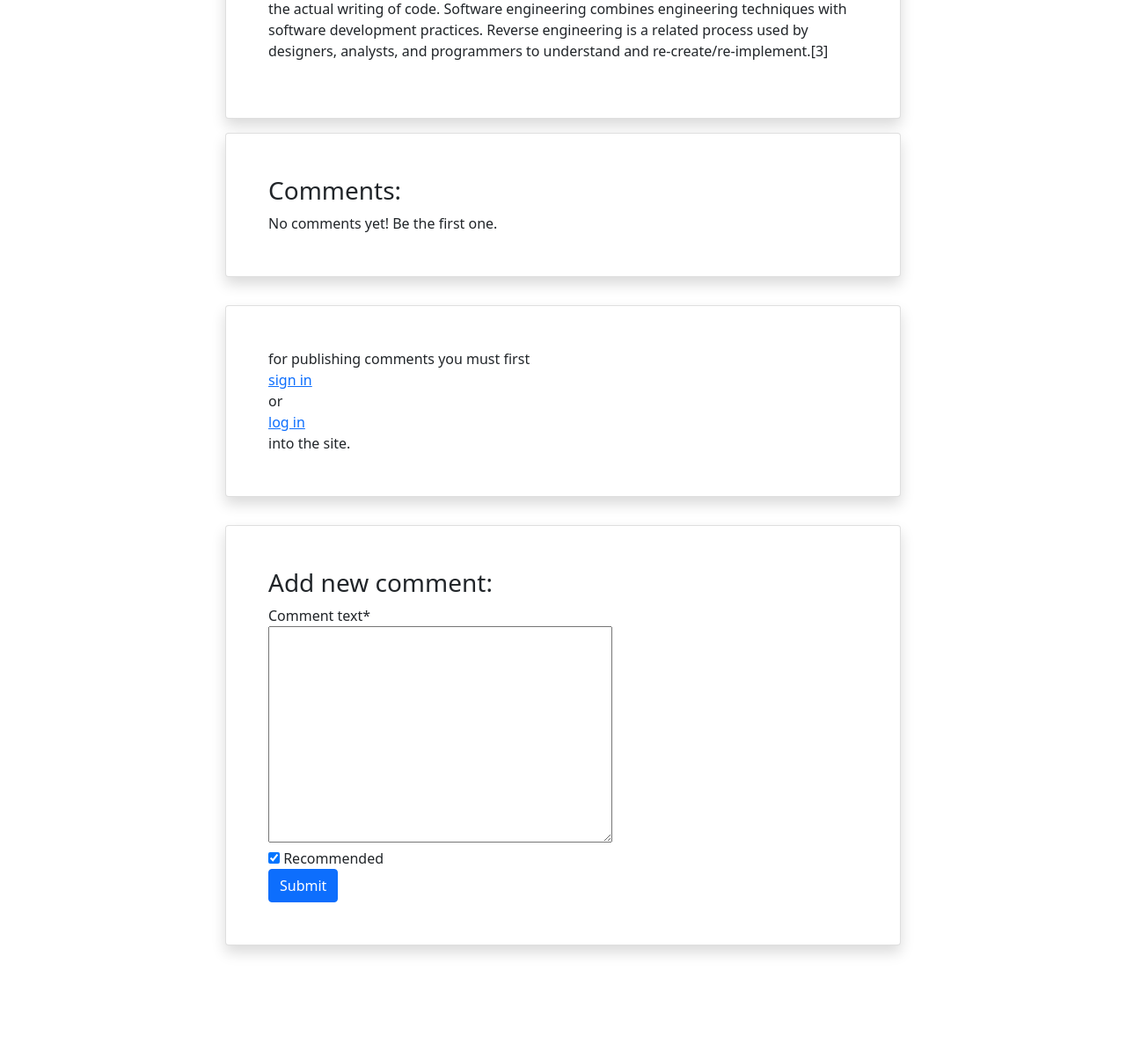
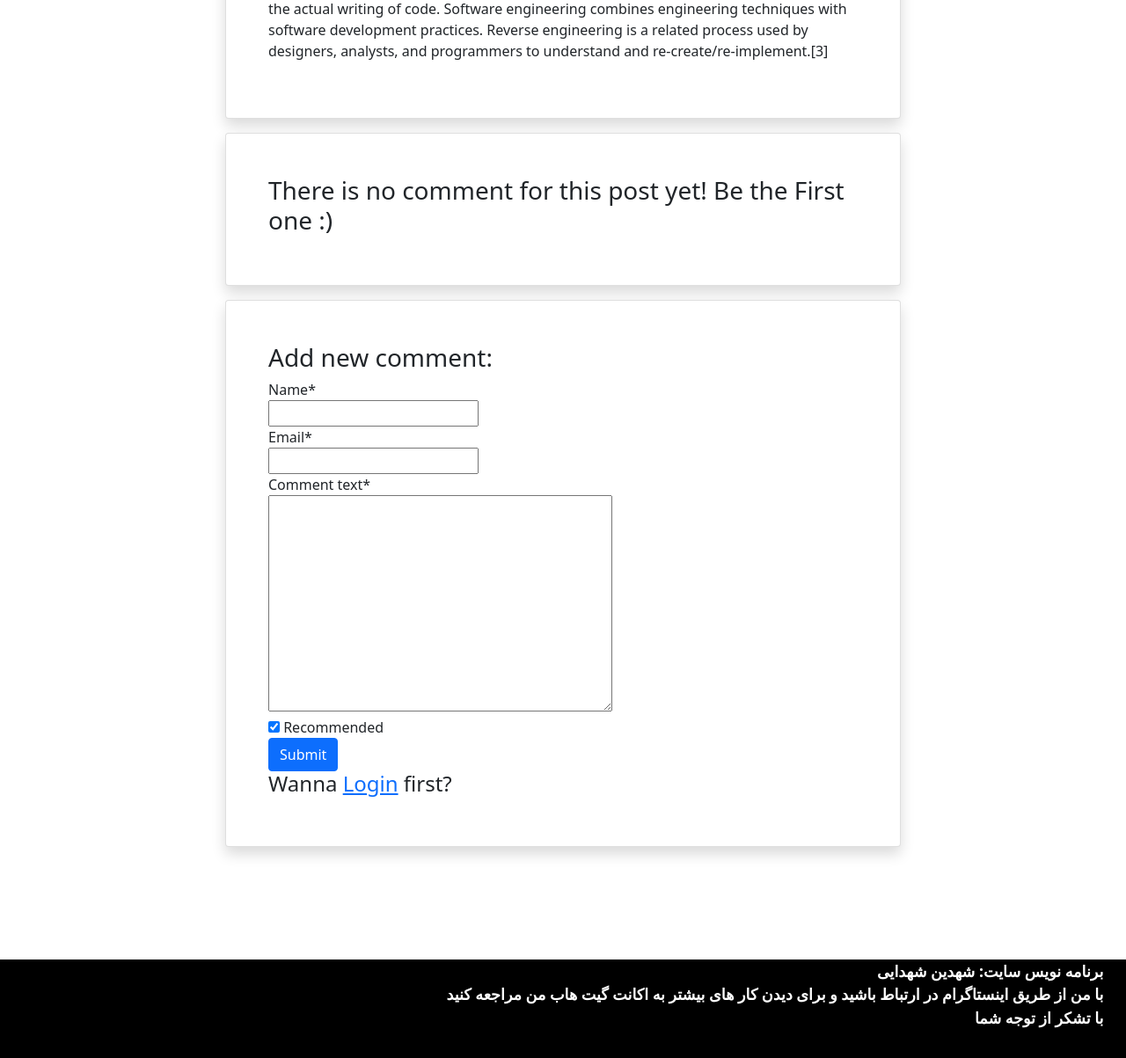
Before and after one commit to shahdin-sh/django_Blog_project, a Django app: page /1 in a window 1280 px wide. Shown: the part 715-1918 px from the top of the page at 88% size. Run offline with Django 4.2, Linux system fonts and the light colour scheme; data comes from the database, SQL or seed files in the repository; both versions use the stored data as it was after the commit; some libraries are stand-ins or nearby versions.

Commit message:
add none user comment section for users who dont want to login into the site

```diff
--- a/Blog/forms.py
+++ b/Blog/forms.py
@@ -1,5 +1,6 @@
 from django import forms
 from .models import *
+from django.contrib.auth.models import User
 
 
 class NewPostForm(forms.ModelForm):
@@ -18,3 +19,9 @@ class FavoritePostForm(forms.ModelForm):
     class Meta:
         model = Favorite
         fields = ['fav_post', 'user']
+
+
+class NoneLoginUserCommentForm(forms.ModelForm):
+    class Meta:
+        model = NoneUserComment
+        fields = ['name', 'email', 'comment_text', 'recommended']
--- a/Blog/models.py
+++ b/Blog/models.py
@@ -34,6 +34,16 @@ class Comment(models.Model):
         return self.comment_text
 
 
+class NoneUserComment(models.Model):
+    name = models.CharField(max_length=50)
+    email = models.EmailField(max_length=200)
+    comment_text = models.TextField()
+    post = models.ForeignKey(Post, on_delete=models.CASCADE, related_name='nu_comment')
+    datetime_comment = models.DateTimeField(auto_now_add=True)
+    is_active = models.BooleanField(default=True)
+    recommended = models.BooleanField(default=True)
+
+
 class Favorite(models.Model):
     user = models.ForeignKey(get_user_model(), on_delete=models.CASCADE)
     fav_post = models.ForeignKey(Post, on_delete=models.CASCADE, related_name='fav_post')
--- a/Blog/templates/blog/post_detail.html
+++ b/Blog/templates/blog/post_detail.html
@@ -39,13 +39,7 @@ post_detail
                     </div>
                 {% endif %}
             </div>
-            {% if not comments %}
-            <div class="card shadow my-3 p-5">
-                <h3>Comments:</h3>
-                    No comments yet! Be the first one.
-            </div>
-            {% endif %}
-            {% if comments %}
+            {% if comments or none_user_comment %}
                 <div class="d-flex justify-content-center">
                     <div class="card shadow my-3 p-5 w-sm-75 w-100" id="comments_box">
                          {% for i in comments %}
@@ -67,24 +61,47 @@ post_detail
                                 </div>
                             {% endif %}
                          {% endfor %}
+                         {% for i in none_user_comment %}
+                            {% if i.is_active %}
+                                <div id="each_comments_box">
+                                    <h5 class="mb-3">{{ i.name }}</h5>
+                                    {% if i.recommended %}
+                                        <div class="happy_face"><h6 class="mb-3">:)</h6></div>
+                                    {% elif not i.recommended %}
+                                        <div class="sad_face"><h6 class="mb-3">:(</h6></div>
+                                    {% endif %}
+                                    <h6 class="mb-3">release: {{ i.datetime_comment }}</h6>
+                                    <p>{{ i.comment_text|linebreaks }}</p>
+                                </div>
+                            {% endif %}
+                         {% endfor %}
                     </div>
                 </div>
-            {% endif %}
-            {% if not user.is_authenticated %}
-                 <div class="d-flex justify-content-center">
-                    <div class="card shadow my-3 p-5 w-sm-75 w-100" id="comments_box">
-                     for publishing comments you must first <a href="{% url 'signup' %}">sign in</a> or <a href="{% url 'login' %}">log in</a> into the site.
-                    </div>
+            {% elif not comments or none_user_comment %}
+                <div class="card shadow my-3 p-5">
+                    <h3>There is no comment for this post yet! Be the First one :)</h3>
                 </div>
             {% endif %}
+            {% if user.is_authenticated %}
                  <div class="card shadow my-3 p-5">
                     <h3>Add new comment:</h3>
                     <form method="POST">
                         {% csrf_token %}
-                    {{ comment_form|crispy}}
+                        {{ comment_form|crispy }}
                         <button type="submit" class="btn btn-primary">Submit</button>
                      </form>
                  </div>
+            {% elif not user.is_authenticated %}
+                 <div class="card shadow my-3 p-5">
+                    <h3>Add new comment:</h3>
+                    <form method="POST">
+                        {% csrf_token %}
+                        {{ none_user_comment_form|crispy }}
+                        <button type="submit" class="btn btn-primary">Submit</button>
+                    </form>
+                    <h4> Wanna <a href="{% url 'login' %}">Login</a> first?</h4>
+                 </div>
+            {% endif %}
         </div>
     </div>
 {% endblock content %}
--- a/Blog/views.py
+++ b/Blog/views.py
@@ -20,9 +20,20 @@ def post_list_view(request):
 
 
 def post_detail_view(request, pk):
+    # post with its pk or id.
     post_detail = get_object_or_404(Post, pk=pk)
+    # favorite post Backend for login users.
+    fav_form = FavoritePostForm(request.POST or None, initial={'user': request.user,
+                                                               'fav_post': post_detail})
+    if fav_form.is_valid():
+        fav_form.save()
+        return redirect('post_detail_view', pk)
+    user_fav_post_check = Favorite.objects.all().filter(user_id=request.user.id, fav_post_id=pk)
+    # comments section.
     comments = post_detail.comments.all().order_by('-datetime_comment')
-    if request.method == 'POST':
+    none_user_comments = post_detail.nu_comment.all().order_by('-datetime_comment')
+    # comment form for users who are logging in the site.
+    if request.method == 'POST' and request.user.is_authenticated:
         comment_form = CommentForm(request.POST)
         if comment_form.is_valid():
             new_comment = comment_form.save(commit=False)
@@ -32,19 +43,27 @@ def post_detail_view(request, pk):
             comment_form = CommentForm()
     else:
         comment_form = CommentForm()
-    fav_form = FavoritePostForm(request.POST or None,  initial={'user': request.user,
-                                                             'fav_post': post_detail})
-    if fav_form.is_valid():
-        fav_form.save()
-        return redirect('post_detail_view', pk)
-    user_fav_post_check = Favorite.objects.all().filter(user_id=request.user.id, fav_post_id=pk)
+    # comment form for users who are not logging in the site.
+    if request.method == 'POST' and not request.user.is_authenticated:
+        none_user_comment_form = NoneLoginUserCommentForm(request.POST)
+        if none_user_comment_form.is_valid():
+            new_none_user_comment = none_user_comment_form.save(commit=False)
+            new_none_user_comment.post = post_detail
+            new_none_user_comment.save()
+            none_user_comment_form = NoneLoginUserCommentForm()
+    else:
+        none_user_comment_form = NoneLoginUserCommentForm
+        # gathering all variables for post_detail_template down below.
     dic = {
         'post_detail': post_detail,
         'comments': comments,
         'comment_form': comment_form,
+        'none_user_comment': none_user_comments,
+        'none_user_comment_form': none_user_comment_form,
         'fav_form': fav_form,
         'fav': user_fav_post_check
     }
+    # rendering the request.
     return render(request, 'blog/post_detail.html', dic)
 
 
```
Also changed, not shown: Blog/admin.py (+7 -1 lines), Blog/migrations/0009_noneusercomment.py (added), db.sqlite3. Lines whose indentation alone changed are shown as unchanged.
